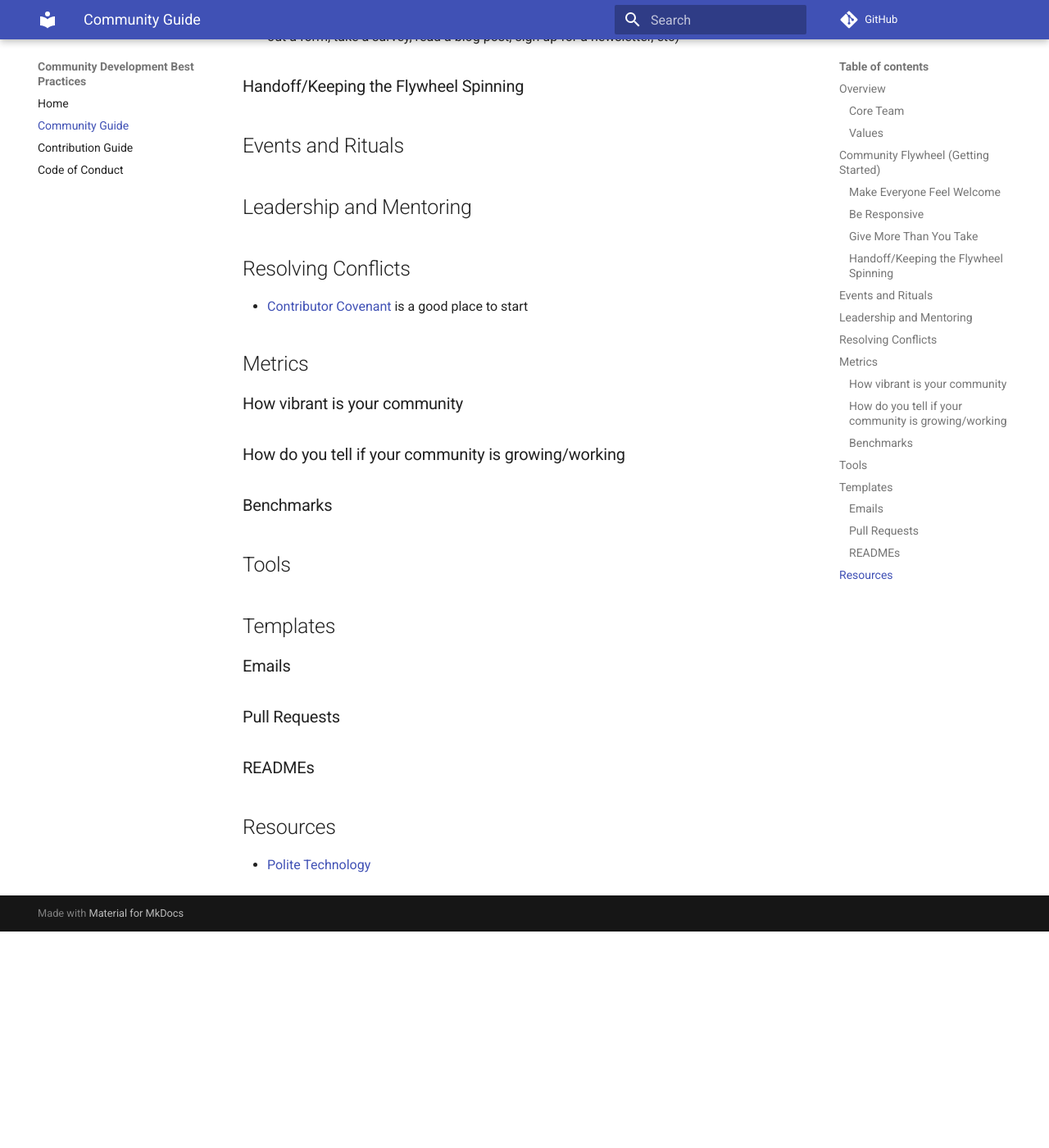
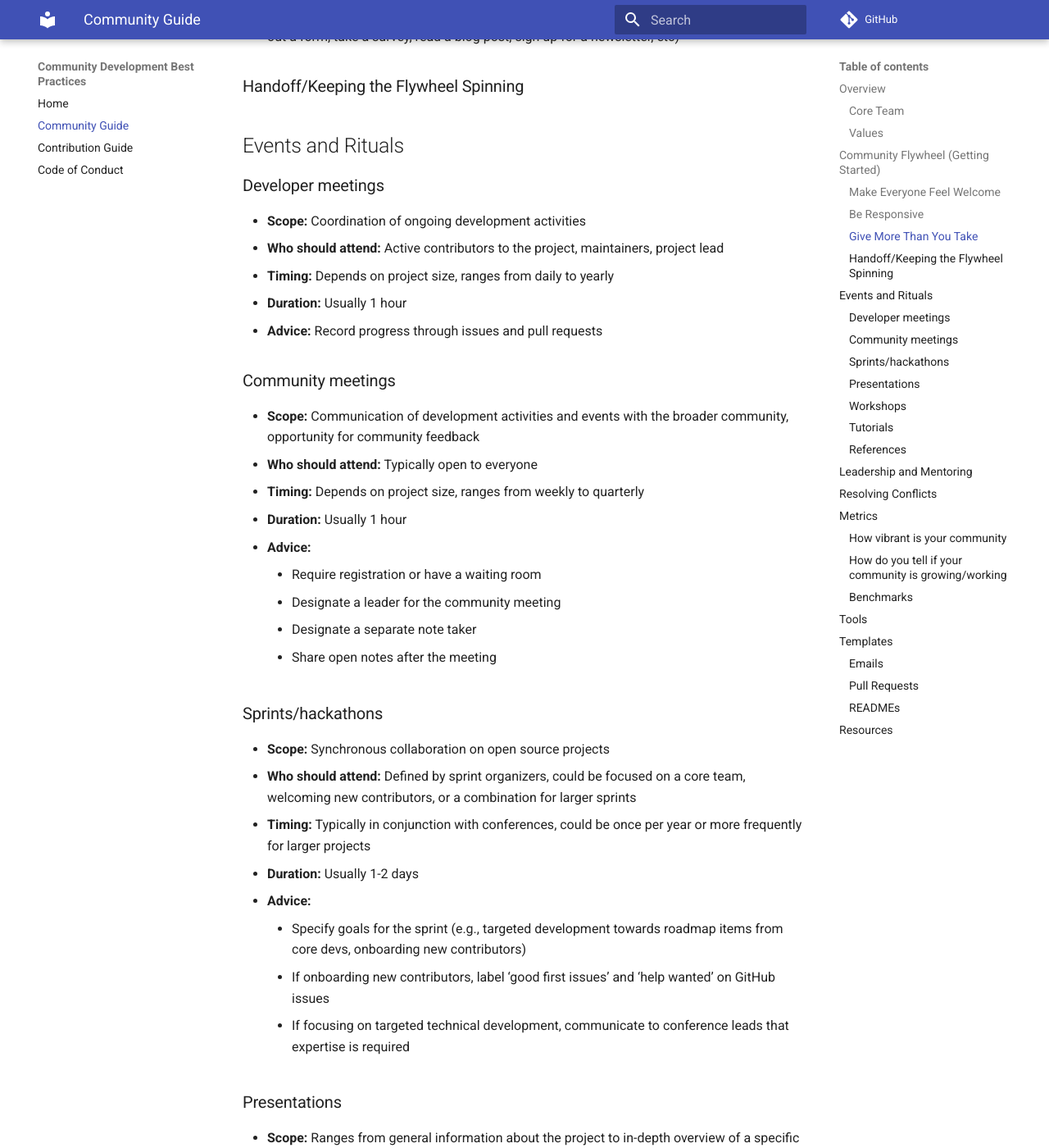
Before and after one commit to ESIPFed/esds-community-guide, an MkDocs documentation site: the page built from docs/community-guide/index.md, in a window 1280 px wide and 1400 px high, scrolled down 1073 px. Shown: the whole window at 82% size. Built offline with MkDocs 1.6.1 and Material for MkDocs 9.7.7, drawn with Linux system fonts in a browser that asks for light colours; comment, search, counter and statistics services are not loaded; before the commit the page ends 2209 px from its top, so only the background shows below that; some of the changed text lies outside the part shown.

Commit message:
Draft events and rituals content

```diff
--- a/docs/community-guide/index.md
+++ b/docs/community-guide/index.md
@@ -17,6 +17,69 @@ One of the best mechanisms for building and fostering a growing community is to
 - Using Twitter or other social media platforms to ask your members to _do something_ (e.g. fill out a form, take a survey, read a blog post, sign up for a newsletter, etc)
 ### Handoff/Keeping the Flywheel Spinning
 ## Events and Rituals
+
+### Developer meetings
+
+- **Scope:** Coordination of ongoing development activities
+- **Who should attend:** Active contributors to the project, maintainers, project lead
+- **Timing:** Depends on project size, ranges from daily to yearly
+- **Duration:** Usually 1 hour
+- **Advice:** Record progress through issues and pull requests
+
+### Community meetings
+
+- **Scope:** Communication of development activities and events with the broader community, opportunity for community feedback
+- **Who should attend:** Typically open to everyone
+- **Timing:** Depends on project size, ranges from weekly to quarterly
+- **Duration:** Usually 1 hour
+- **Advice:**
+    - Require registration or have a waiting room
+    - Designate a leader for the community meeting
+    - Designate a separate note taker
+    - Share open notes after the meeting
+
+### Sprints/hackathons
+
+- **Scope:** Synchronous collaboration on open source projects
+- **Who should attend:** Defined by sprint organizers, could be focused on a core team, welcoming new contributors, or a combination for larger sprints
+- **Timing:** Typically in conjunction with conferences, could be once per year or more frequently for larger projects
+- **Duration:** Usually 1-2 days
+- **Advice:**
+    - Specify goals for the sprint (e.g., targeted development towards roadmap items from core devs, onboarding new contributors)
+    - If onboarding new contributors, label ‘good first issues’ and ‘help wanted’ on GitHub issues
+    - If focusing on targeted technical development, communicate to conference leads that expertise is required
+
+### Presentations
+
+- **Scope:** Ranges from general information about the project to in-depth overview of a specific technical aspect
+- **Timing:** As frequently as community members have an appetite for presenting
+- **Format:** Varies from informal videos, conference presentations, podcasts, or community presentations
+
+### Workshops
+
+- **Scope:** In depth introduction to software tools
+- **Timing:** Typically infrequently unless following a model such as Software Carpentry
+- **Duration:** Typically 1-5 days
+- **Advice:**
+    - The people leading the workshops do not need to be the same as the person coordinating the workshop
+    - Require applications and registration
+    - Solicit feedback from participants
+
+### Tutorials
+
+- **Scope:** Succinct introduction to software
+- **Timing:** As frequently as community members have an appetite for leading tutorials
+- **Duration:** Typically 1 - 4 hr
+- **Advice:**
+    - Clearly communicate expected prior experience and target audience
+    - Record videos where possible and share for future reference
+
+### References
+
+- https://opensourceevents.github.io/
+- https://mentored-sprints.netlify.app/
+
+
 ## Leadership and Mentoring
 ## Resolving Conflicts
 - [Contributor Covenant](https://www.contributor-covenant.org/version/2/0/code_of_conduct/) is a good place to start
```
